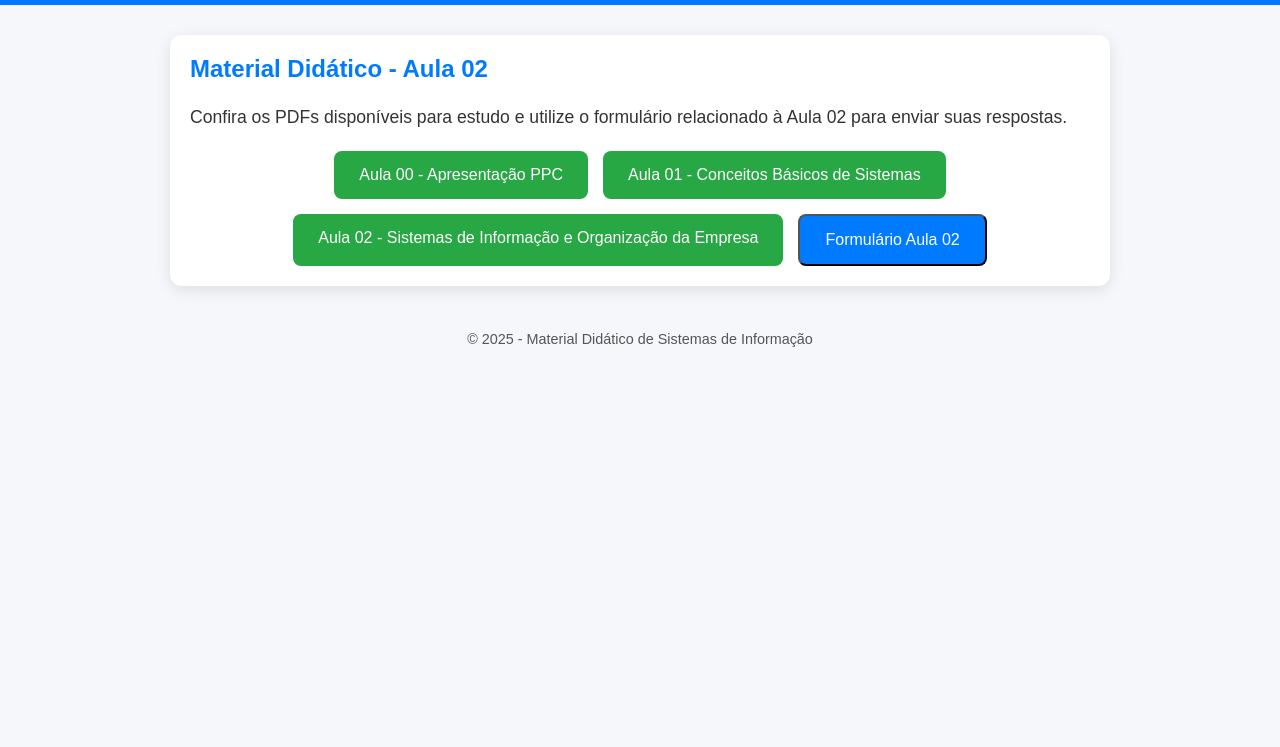
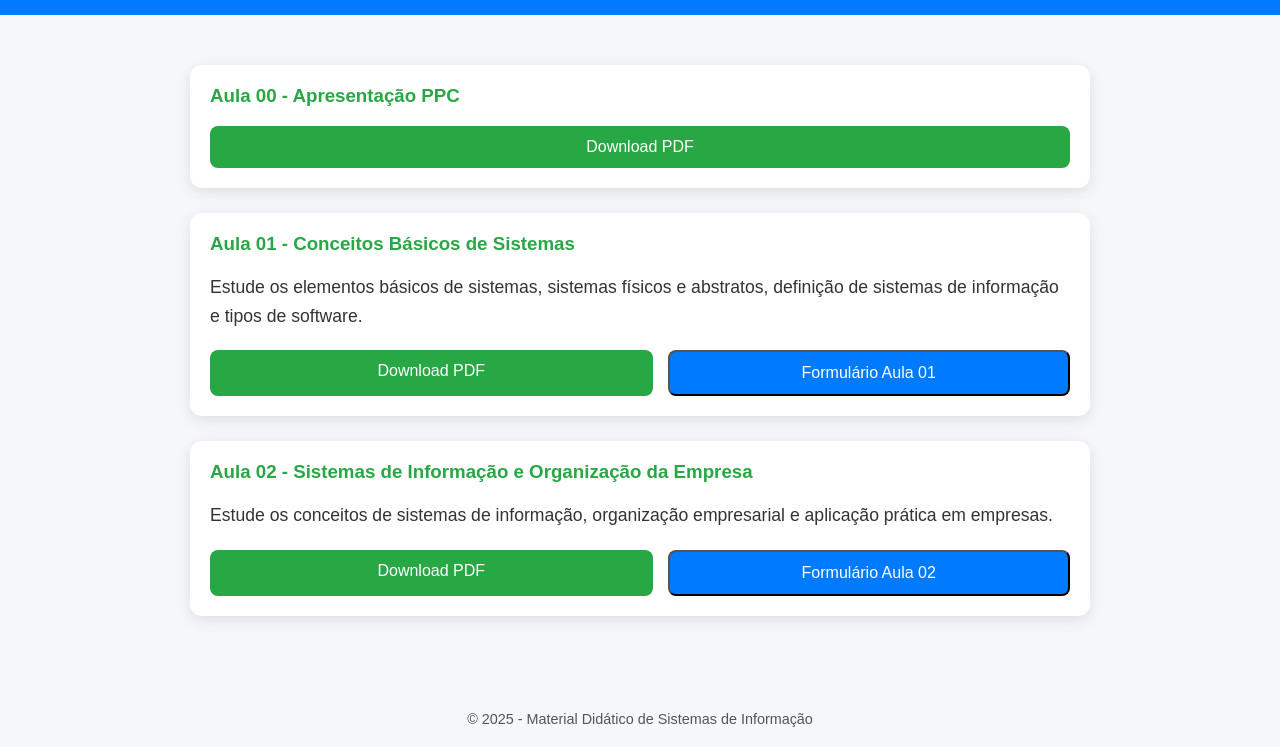
Before and after one commit to vejaisso/fas, a plain HTML site: page index.html in a window 1280 px wide. Shown: the part 82-829 px from the top of the page. Before the commit the page ends 800 px from the top, so only its background shows below. Drawn offline with Linux system fonts and the light colour scheme.

Commit message:
Update index.html

```diff
--- a/index.html
+++ b/index.html
@@ -16,7 +16,7 @@
         header {
             background-color: #007BFF;
             color: #fff;
-            padding: 25px 20px;
+            padding: 30px 20px;
             text-align: center;
         }
 
@@ -29,37 +29,56 @@
             max-width: 900px;
             margin: 30px auto;
             padding: 20px;
-            background-color: #fff;
-            border-radius: 12px;
-            box-shadow: 0 4px 15px rgba(0,0,0,0.1);
         }
 
         h2 {
             color: #007BFF;
-            margin-top: 0;
+            margin-bottom: 10px;
         }
 
         p {
             line-height: 1.6;
             font-size: 1.1em;
+            margin-bottom: 20px;
+        }
+
+        .aula-block {
+            background-color: #fff;
+            padding: 20px;
+            margin-bottom: 25px;
+            border-radius: 12px;
+            box-shadow: 0 4px 15px rgba(0,0,0,0.1);
+        }
+
+        .aula-block h3 {
+            margin-top: 0;
+            color: #28a745;
         }
 
         .btn-container {
-            margin-top: 20px;
             display: flex;
-            flex-direction: column;
+            flex-wrap: wrap;
             gap: 15px;
+            margin-top: 15px;
         }
 
         .btn {
-            display: inline-block;
+            flex: 1 1 200px;
             text-decoration: none;
             color: #fff;
             text-align: center;
-            padding: 15px 25px;
+            padding: 12px 20px;
             border-radius: 8px;
             font-size: 1em;
             transition: 0.3s;
+        }
+
+        .btn-pdf {
+            background-color: #28a745;
+        }
+
+        .btn-pdf:hover {
+            background-color: #1e7e34;
         }
 
         .btn-form {
@@ -70,45 +89,47 @@
             background-color: #0056b3;
         }
 
-        .btn-pdf {
-            background-color: #28a745;
-        }
-
-        .btn-pdf:hover {
-            background-color: #1e7e34;
-        }
-
         footer {
             text-align: center;
-            padding: 15px 0;
+            padding: 20px 0;
             margin-top: 30px;
             color: #555;
             font-size: 0.9em;
-        }
-
-        @media (min-width: 600px) {
-            .btn-container {
-                flex-direction: row;
-                flex-wrap: wrap;
-                justify-content: center;
-            }
         }
     </style>
 </head>
 <body>
     <header>
-        <h1>Sistemas de Informação</h1>
+        <h1>Sistemas de Informação - Material Didático</h1>
     </header>
 
     <main>
-        <h2>Material Didático - Aula 02</h2>
-        <p>Confira os PDFs disponíveis para estudo e utilize o formulário relacionado à Aula 02 para enviar suas respostas.</p>
+        <!-- Aula 00 -->
+        <div class="aula-block">
+            <h3>Aula 00 - Apresentação PPC</h3>
+            <div class="btn-container">
+                <a href="docs/Aula00_FAS_ApresentacaoPPC.pdf" class="btn btn-pdf" download>Download PDF</a>
+            </div>
+        </div>
 
-        <div class="btn-container">
-            <a href="docs/Aula00_FAS_ApresentacaoPPC.pdf" class="btn btn-pdf" download>Aula 00 - Apresentação PPC</a>
-            <a href="docs/Aula01_FAS_ConceitosBasicosSistemas.pdf" class="btn btn-pdf" download>Aula 01 - Conceitos Básicos de Sistemas</a>
-            <a href="docs/Aula02_FAS_SistemasInformacao_OrganizacaoEmpresa.pdf" class="btn btn-pdf" download>Aula 02 - Sistemas de Informação e Organização da Empresa</a>
-            <button class="btn btn-form" onclick="window.open('https://forms.gle/gQYfMQt8qrHz3ufWA','_blank')">Formulário Aula 02</button>
+        <!-- Aula 01 -->
+        <div class="aula-block">
+            <h3>Aula 01 - Conceitos Básicos de Sistemas</h3>
+            <p>Estude os elementos básicos de sistemas, sistemas físicos e abstratos, definição de sistemas de informação e tipos de software.</p>
+            <div class="btn-container">
+                <a href="docs/Aula01_FAS_ConceitosBasicosSistemas.pdf" class="btn btn-pdf" download>Download PDF</a>
+                <button class="btn btn-form" onclick="window.open('https://forms.gle/Tm9d42c1D5aLFydQA','_blank')">Formulário Aula 01</button>
+            </div>
+        </div>
+
+        <!-- Aula 02 -->
+        <div class="aula-block">
+            <h3>Aula 02 - Sistemas de Informação e Organização da Empresa</h3>
+            <p>Estude os conceitos de sistemas de informação, organização empresarial e aplicação prática em empresas.</p>
+            <div class="btn-container">
+                <a href="docs/Aula02_FAS_SistemasInformacao_OrganizacaoEmpresa.pdf" class="btn btn-pdf" download>Download PDF</a>
+                <button class="btn btn-form" onclick="window.open('https://forms.gle/gQYfMQt8qrHz3ufWA','_blank')">Formulário Aula 02</button>
+            </div>
         </div>
     </main>
 
```
